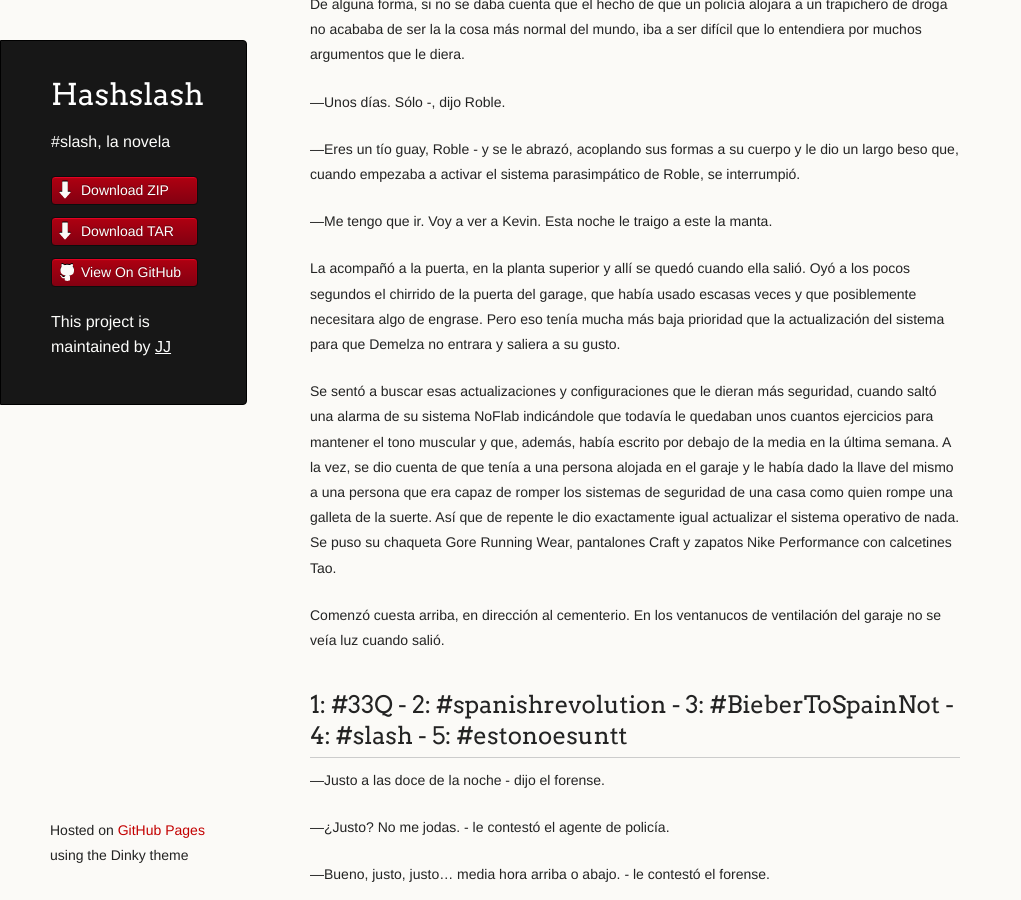
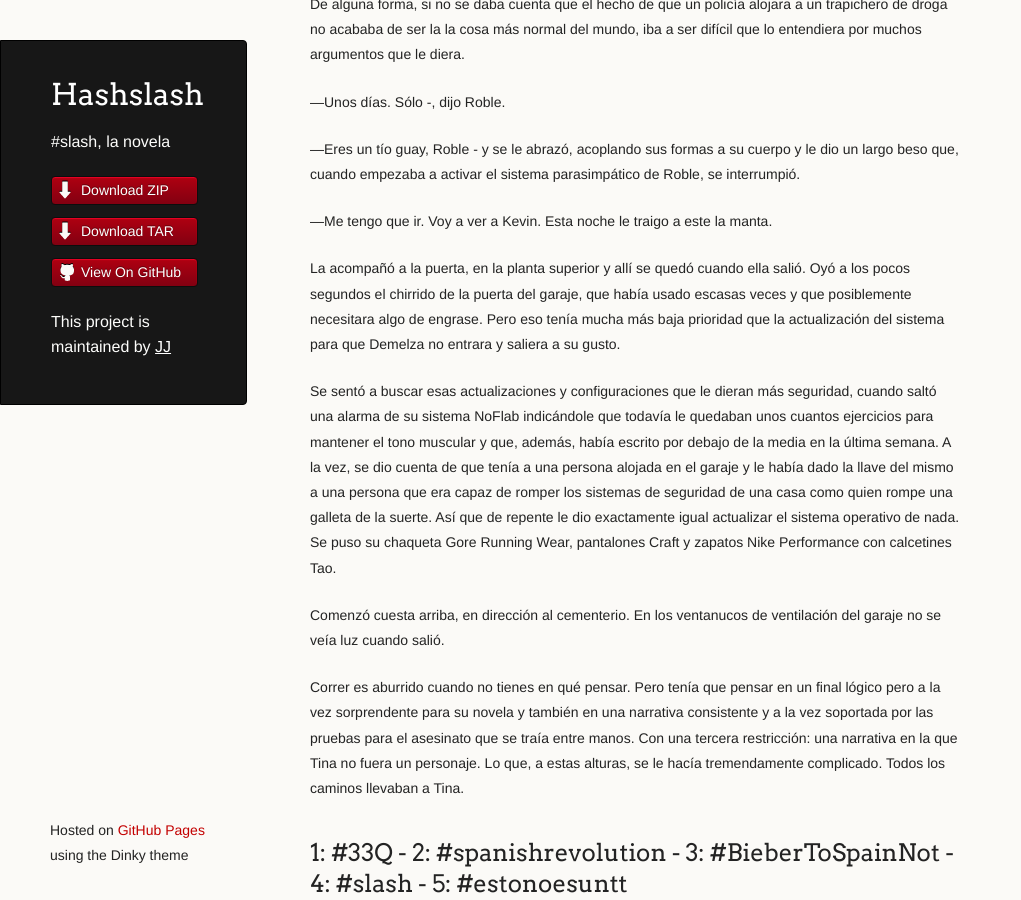
Before and after one commit to JJ/HashSlash, a Jekyll site: the page built from texto/HashSlash.md, in a window 1280 px wide and 900 px high, scrolled down 56873 px. Shown: the whole window, without its empty margins (0-1021 px from the left). Built offline with Jekyll 4.4.1, drawn with Linux system fonts in a browser that asks for light colours; some of the changed text lies outside the part shown.

Commit message:
Sync texto/HashSlash.md from master to gh-pages

```diff
--- a/texto/HashSlash.md
+++ b/texto/HashSlash.md
@@ -2837,7 +2843,7 @@ manta.
 
 La acompañó a la puerta, en la planta superior y allí se quedó cuando
 ella salió. Oyó a los pocos segundos el chirrido de la puerta del
-garage, que había usado escasas veces y que posiblemente necesitara
+garaje, que había usado escasas veces y que posiblemente necesitara
 algo de engrase. Pero eso tenía mucha más baja prioridad que la
 actualización del sistema para que Demelza no entrara y saliera a su
 gusto.
@@ -2857,7 +2863,13 @@ Performance con calcetines Tao.
 Comenzó cuesta arriba, en dirección al cementerio. En los ventanucos
 de ventilación del garaje no se veía luz cuando salió.
 
-
+Correr es aburrido cuando no tienes en qué pensar. Pero tenía que
+pensar en un final lógico pero a la vez sorprendente para su novela y
+también en una narrativa consistente y a la vez soportada por las
+pruebas para el asesinato que se traía entre manos. Con una tercera
+restricción: una narrativa en la que Tina no fuera un personaje. Lo
+que, a estas alturas, se le hacía tremendamente complicado. Todos los
+caminos llevaban a Tina.
 
 1: #33Q - 2: #spanishrevolution - 3: #BieberToSpainNot - 4: #slash - 5: #estonoesuntt
 ---
```
Also changed, not shown: other parts of texto/HashSlash.md (+9 -3 lines).
